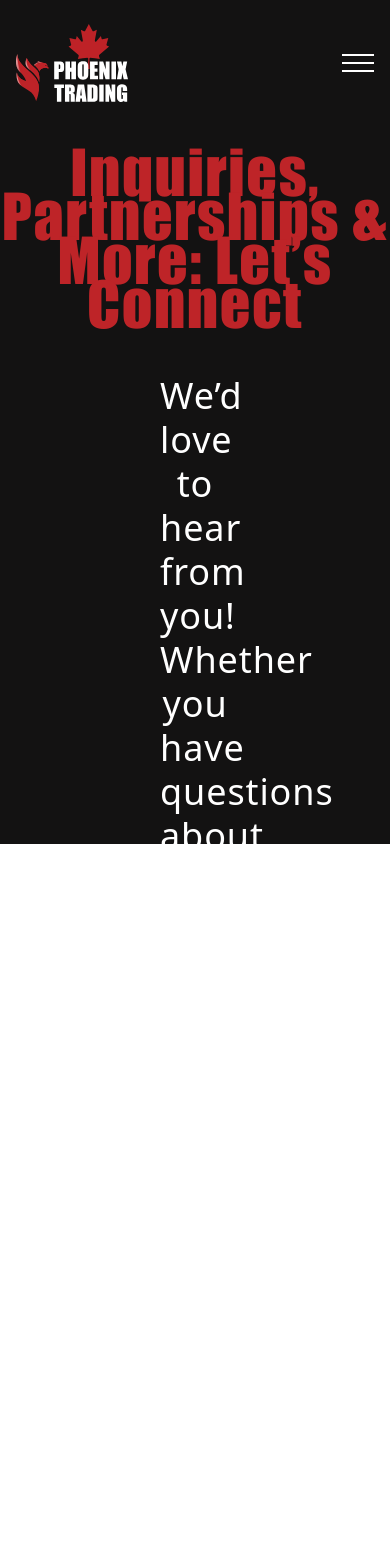
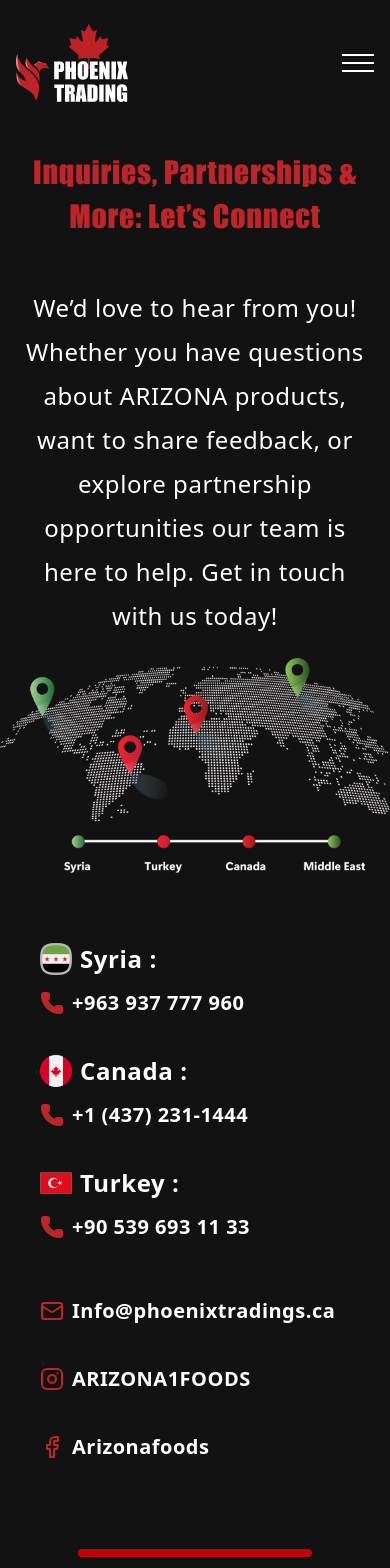
Before and after one commit to ghaithatfeh/phoenix-trading, a React (Vite) app: page /contact-us in a window 390 px wide. Shown: the top 1568 px of the page. Before the commit the page ends 844 px from the top, so only its background shows below. Built offline with nearby package versions, Linux system fonts and the light colour scheme; a web font is replaced by a local one.

Commit message:
Make Contact page responsive

```diff
--- a/src/Contact.tsx
+++ b/src/Contact.tsx
@@ -3,31 +3,46 @@
 
 const Contact = () => {
   return (
-    <div className={"bg-dark h-screen w-full overflow-y-scroll"}>
+    <div className={"bg-dark w-full overflow-y-scroll md:h-screen"}>
       <div className={"bg-dark h-full"}>
         <Navbar />
 
         <h1
           className={
-            "!font-impact text-primary my-12 w-full text-center text-6xl"
+            "!font-impact text-primary my-12 w-full px-5 text-center text-3xl md:px-0 md:text-6xl"
           }
         >
           Inquiries, Partnerships & More: Let’s Connect
         </h1>
-        <p className={"px-40 text-center text-4xl text-white"}>
+        <p
+          className={
+            "px-5 text-center text-2xl text-white md:px-40 md:text-4xl"
+          }
+        >
           We’d love to hear from you! Whether you have questions about ARIZONA
           products, want to share feedback, or explore partnership opportunities
           our team is here to help. Get in touch with us today!
         </p>
       </div>
-      <div className={"my-5 grid w-full grid-cols-5 justify-start"}>
-        <img src={"04-Shape.png"} className={"w-2/3"} />
+      <div
+        className={
+          "my-5 flex w-full grid-cols-5 items-center justify-center md:grid md:justify-start"
+        }
+      >
+        <img src={"04-Shape.png"} className={"hidden w-2/3 md:block"} />
         <img src={"02-Map.png"} className={"col-span-3 w-full"} />
-        <img src={"03-Shape.png"} className={"w-1/2 justify-self-end"} />
+        <img
+          src={"03-Shape.png"}
+          className={"hidden w-1/2 justify-self-end md:block"}
+        />
       </div>
 
-      <div className={"bg-dark mt-16 px-36 pb-10"}>
-        <div className={"flex w-full items-start justify-between"}>
+      <div className={"bg-dark mt-16 px-10 pb-10 md:px-36"}>
+        <div
+          className={
+            "flex w-full flex-col items-start justify-between space-y-10 md:flex-row md:space-y-0"
+          }
+        >
           <div
             className={
               "flex flex-col items-start justify-start space-y-6 font-bold"
@@ -45,7 +60,7 @@
               <a
                 href={"tel:+96393777960"}
                 className={
-                  "flex items-center gap-2 text-2xl font-bold text-white hover:underline"
+                  "flex items-center gap-2 text-xl font-bold text-white hover:underline md:text-2xl"
                 }
               >
                 <Phone className={"fill-primary text-primary"} />
@@ -65,7 +80,7 @@
               <a
                 href={"tel:+14372311444"}
                 className={
-                  "flex items-center gap-2 text-2xl font-bold text-white hover:underline"
+                  "flex items-center gap-2 text-xl font-bold text-white hover:underline md:text-2xl"
                 }
               >
                 <Phone className={"fill-primary text-primary"} />
@@ -81,7 +96,7 @@
               <a
                 href={"tel:+905396931133"}
                 className={
-                  "flex items-center gap-2 text-2xl font-bold text-white hover:underline"
+                  "flex items-center gap-2 text-xl font-bold text-white hover:underline md:text-2xl"
                 }
               >
                 <Phone className={"fill-primary text-primary"} />
@@ -93,7 +108,7 @@
             <a
               href={"mailto:Info@phoenixtradings.ca"}
               className={
-                "flex items-center gap-2 text-2xl font-bold text-white hover:underline"
+                "flex items-center gap-2 text-xl font-bold text-white hover:underline md:text-2xl"
               }
             >
               <Mail className={"text-primary"} />
@@ -103,7 +118,7 @@
             <a
               href={"https://www.instagram.com/ARIZONA1FOODS"}
               className={
-                "flex items-center gap-2 text-2xl font-bold text-white hover:underline"
+                "flex items-center gap-2 text-xl font-bold text-white hover:underline md:text-2xl"
               }
             >
               <Instagram className={"text-primary"} />
@@ -112,7 +127,7 @@
             <a
               href={"https://www.facebook.com/Arizonafoods"}
               className={
-                "flex items-center gap-2 text-2xl font-bold text-white hover:underline"
+                "flex items-center gap-2 text-xl font-bold text-white hover:underline md:text-2xl"
               }
             >
               <FacebookIcon className={"text-primary"} />
--- a/src/Products.tsx
+++ b/src/Products.tsx
@@ -32,7 +32,7 @@
             experience, whether you’re a professional chef or a home cook.
           </p>
         </div>
-        <div className="md:h-[80vh] w-full">
+        <div className="w-full md:h-[80vh]">
           <img
             src="/02-LogoBc.svg"
             alt="Logo background"
@@ -42,18 +42,18 @@
       </div>
       <div
         className={
-          "md:h-screen py-10 md:py-0 bg-primary md:bg-[url('03-Background.jpg')] bg-cover bg-center bg-no-repeat"
+          "bg-primary bg-cover bg-center bg-no-repeat py-10 md:h-screen md:bg-[url('03-Background.jpg')] md:py-0"
         }
       >
         <div className={"flex h-full w-full items-center justify-end"}>
-          <p className={"md:w-[50%] px-10 text-center text-3xl text-white"}>
+          <p className={"px-10 text-center text-3xl text-white md:w-[50%]"}>
             Dive in and discover the rich variety, exceptional freshness, and
             exquisite flavors that define the Phoenix brand. We're dedicated to
             bringing the best to your table, every time.
           </p>
         </div>
       </div>
-      <div className={"hidden md:flex w-full items-center justify-center"}>
+      <div className={"hidden w-full items-center justify-center md:flex"}>
         <span className={"h-2 w-[60%] rounded-xl bg-red-700"} />
       </div>
       <h1 className={"text-primary !font-impact my-10 text-center text-4xl"}>
@@ -61,7 +61,7 @@
       </h1>
       <div
         className={
-          "grid grid-cols-1 items-stretch justify-center gap-10 px-10 md:px-32 md:grid-cols-4"
+          "grid grid-cols-1 items-stretch justify-center gap-10 px-10 md:grid-cols-4 md:px-32"
         }
       >
         {products.map((product, index) => (
@@ -94,16 +94,24 @@
         <span className={"h-2 w-[60%] rounded-xl bg-red-700"} />
       </div>
 
-      <div className={"md:px-36 px-10 pb-10"}>
-        <h1 className={"text-primary !font-impact mb-10 text-center md:text-start text-2xl md:text-3xl"}>
+      <div className={"px-10 pb-10 md:px-36"}>
+        <h1
+          className={
+            "text-primary !font-impact mb-10 text-center text-2xl md:text-start md:text-3xl"
+          }
+        >
           Phoenix General Trading Inc
         </h1>
-        <div className={"md:flex w-full items-center justify-between space-y-10 md:space-y-0"}>
+        <div
+          className={
+            "w-full items-center justify-between space-y-10 md:flex md:space-y-0"
+          }
+        >
           <div className={"flex flex-col items-start justify-start space-y-6"}>
             <a
               href={"tel:+14372311444"}
               className={
-                "flex items-center gap-2 text-2xl font-bold text-black hover:underline"
+                "flex items-center gap-2 text-xl font-bold text-black hover:underline md:text-2xl"
               }
             >
               <img src={"/canada.png"} className={"w-8"} />
@@ -114,7 +122,7 @@
             <a
               href={"tel:+905396931133"}
               className={
-                "flex items-center gap-2 text-2xl font-bold text-black hover:underline"
+                "flex items-center gap-2 text-xl font-bold text-black hover:underline md:text-2xl"
               }
             >
               <img src={"/turkey.png"} className={"w-8"} />
@@ -125,7 +133,7 @@
             <a
               href={"tel:+96393777960"}
               className={
-                "flex items-center gap-2 text-2xl font-bold text-black hover:underline"
+                "flex items-center gap-2 text-xl font-bold text-black hover:underline md:text-2xl"
               }
             >
               <img src={"/syria.png"} className={"w-8"} />
@@ -137,7 +145,7 @@
             <a
               href={"mailto:Info@phoenixtradings.ca"}
               className={
-                "flex items-center gap-2 text-2xl font-bold text-black hover:underline"
+                "flex items-center gap-2 text-xl font-bold text-black hover:underline md:text-2xl"
               }
             >
               <Mail className={"text-primary"} />
@@ -147,7 +155,7 @@
             <a
               href={"https://www.instagram.com/ARIZONA1FOODS"}
               className={
-                "flex items-center gap-2 text-2xl font-bold text-black hover:underline"
+                "flex items-center gap-2 text-xl font-bold text-black hover:underline md:text-2xl"
               }
             >
               <Instagram className={"text-primary"} />
@@ -156,7 +164,7 @@
             <a
               href={"https://www.facebook.com/Arizonafoods"}
               className={
-                "flex items-center gap-2 text-2xl font-bold text-black hover:underline"
+                "flex items-center gap-2 text-xl font-bold text-black hover:underline md:text-2xl"
               }
             >
               <FacebookIcon className={"text-primary"} />
```
